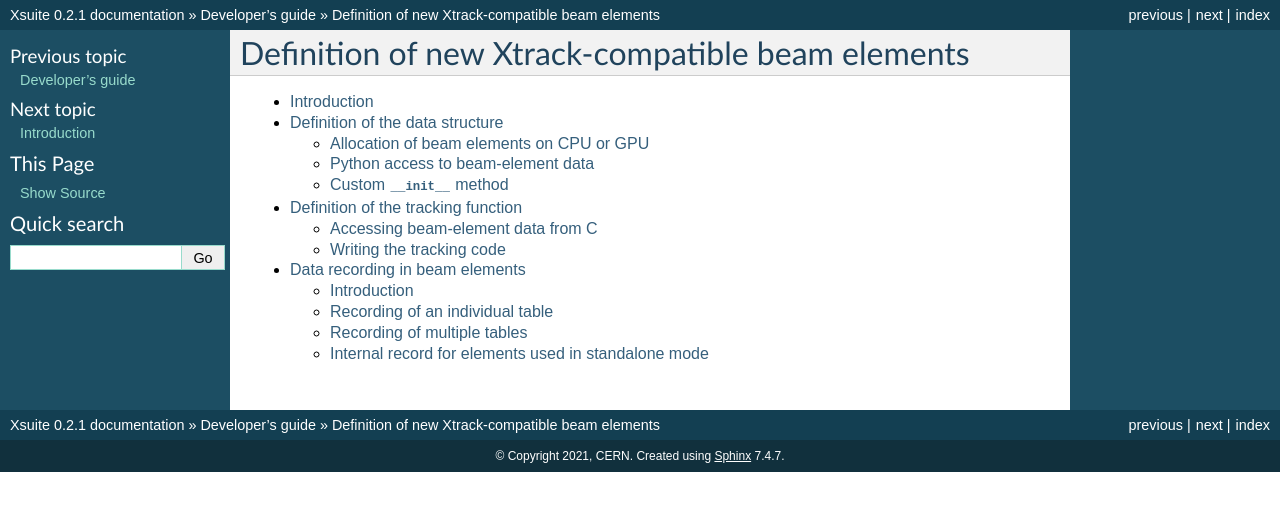
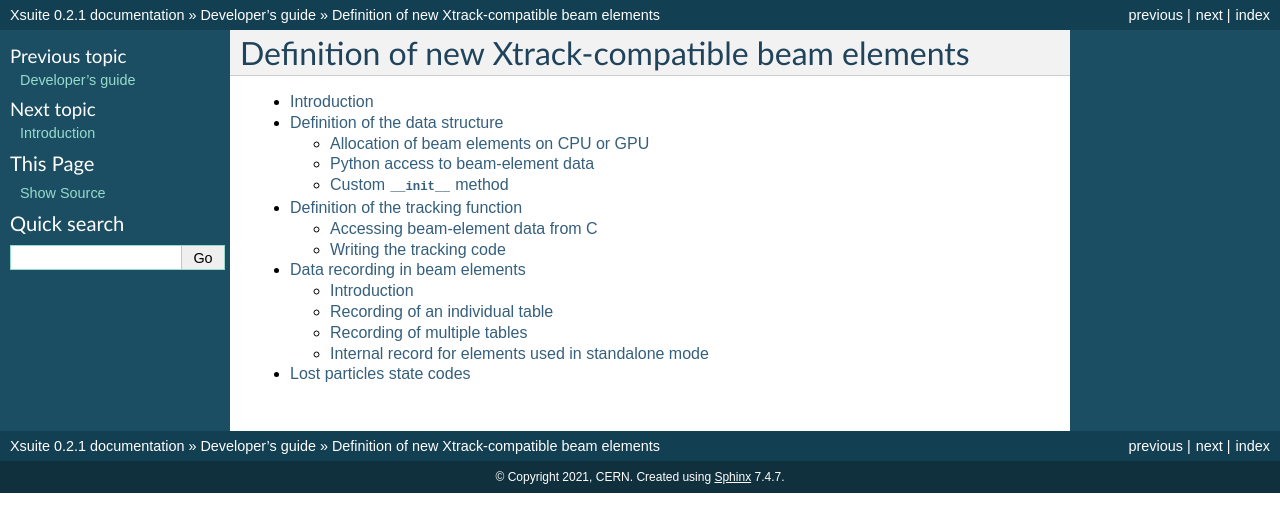
Before and after one commit to xsuite/xsuite, a Sphinx documentation site: the page built from docs/dev_guide_xtrack_beam_elements.rst, in a window 1280 px wide. Shown: the top 532 px of the page. Built offline with Sphinx 7.4.7, drawn with Linux system fonts in a browser that asks for light colours.

Commit message:
Quick push

```diff
--- a/docs/codes_lost_particles.rst
+++ b/docs/dev_guide_xtbe_lost_part_codes.rst
@@ -1,6 +1,5 @@
-====================
-Lost particles state
-====================
+Lost particles state codes
+==========================
 Particles lost by the simulation have Particles.state <= 0. Different states
 are used to identify different particle loss events.
 
--- a/docs/dev_guide_xtrack_beam_elements.rst
+++ b/docs/dev_guide_xtrack_beam_elements.rst
@@ -8,3 +8,4 @@ Definition of new Xtrack-compatible beam elements
     dev_guide_xtbe_data_structure
     dev_guide_xtbe_tracking_code
     dev_guide_xtbe_internal_record
+    dev_guide_xtbe_lost_part_codes
--- a/docs/developer.rst
+++ b/docs/developer.rst
@@ -9,4 +9,3 @@ Developer's guide
     xobjexample
     autogeneration
     numericalreproducibility
-    codes_lost_particles
```
